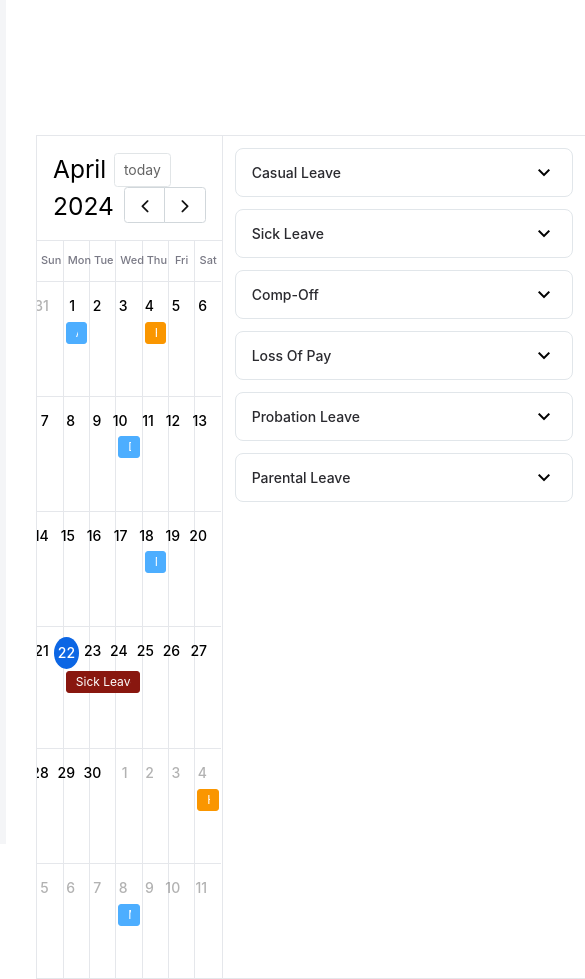
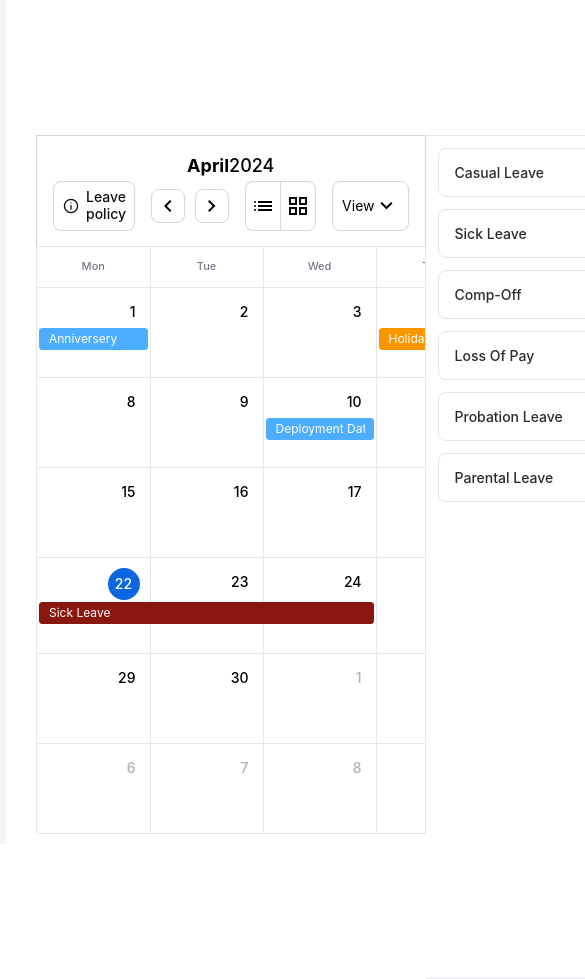
Before and after one commit to christojojo/wacpro-tasks, a React (Vite) app: page /Calender in a window 390 px wide. Shown: the top 979 px of the page, 585 px wide, since content can reach past the window. Built offline with nearby package versions, Linux system fonts and the light colour scheme.

Commit message:
calender updates

```diff
--- a/src/components/Calender/Calender.jsx
+++ b/src/components/Calender/Calender.jsx
@@ -1,10 +1,29 @@
-import React from "react";
+import React, { useEffect, useState } from "react";
 import FullCalendar from "@fullcalendar/react";
 import dayGridPlugin from "@fullcalendar/daygrid"; // a plugin!
 import interactionPlugin from "@fullcalendar/interaction"; // needed for dayClick
 import "./calenderstyle.css";
 
 function Calender() {
+  const [initialView, setInitialView] = useState("dayGridMonth");
+
+  useEffect(() => {
+    const handleResize = () => {
+      if (window.innerWidth < 768) {
+        setInitialView("timeGridWeek");
+      } else {
+        setInitialView("dayGridMonth");
+      }
+    };
+
+    handleResize();
+    window.addEventListener("resize", handleResize);
+
+    return () => {
+      window.removeEventListener("resize", handleResize);
+    };
+  }, []);
+
   const handleDateClick = (arg) => {
     // alert(arg.dateStr)
   };
@@ -19,26 +38,58 @@ function Calender() {
   };
 
   return (
+    <div className="calender-container w-full h-full">
+      <div className="calender-header flex justify-between py-[15px] px-4 border border-[#D1D7DB] border-b-0 flex-col xl:flex-row">
+        <div className="flex justify-center items-center">
+          <span className="font-bold text-[18px] leading-[30px]">April</span>
+          <span className="font-medium text-[18px] leading-[30px]">2024</span>
+        </div>
+        <div className="flex gap-4 justify-end">
+          <button className="flex items-center gap-x-1.5 font-medium text-[14px] leading-[16.94px] py-[7px] px-2 border border-[#D1D7DB] text-[#111111] rounded-md">
+            <span className="material-symbols-outlined text-lg">info</span>
+            Leave policy
+          </button>
+          <div className="flex gap-x-2.5 items-center">
+            <button className="flex justify-center items-center p-1 border border-[#D1D7DB] rounded-md">
+              <span className="material-symbols-outlined">chevron_left</span>
+            </button>
+            <button className="flex justify-center items-center p-1  border border-[#D1D7DB] rounded-md">
+              <span className="material-symbols-outlined">chevron_right</span>
+            </button>
+          </div>
+          <div className="flex rounded-md ">
+            <button className="flex justify-center items-center border border-[#D1D7DB] border-r-0 rounded-s-md p-[5px]">
+              <span className="material-symbols-outlined">list</span>
+            </button>
+            <button className="flex justify-center items-center border border-[#D1D7DB] rounded-e-md  p-[5px]">
+              <span className="material-symbols-outlined">grid_view</span>
+            </button>
+          </div>
+          <button className="flex justify-center items-center border border-[#D1D7DB] rounded-md py-[3px] px-[9px]">
+            View <span className="material-symbols-outlined">expand_more</span>
+          </button>
+        </div>
+      </div>
       <FullCalendar
         plugins={[dayGridPlugin, interactionPlugin]} // require4d plugins
         selectable="true" // Allow users to select dates
-      editable='true'
-      // hiddenDays: [ 2, 4 ]                         hide the week days if required
+        editable="true"
         initialView="dayGridMonth" // initial view
         dateClick={handleDateClick}
+        weekends={true} //show weekends in the calender
+        eventDrop={handleEventDrop} // Handle event drop
+        headerToolbar={false}
         titleFormat={
           { year: "numeric", month: "long" } //title format for calender
         }
-      weekends={true} //show weekends in the calender
-      eventDrop={handleEventDrop} // Handle event drop
         events={[
           { title: "Anniversery", date: "2024-04-01", color: "#4DAEFF" },
           { title: "Holiday", date: "2024-04-04", color: "#FA9600" },
           { title: "Holiday", date: "2024-05-04", color: "#FA9600" },
           { title: "Holiday", date: "2024-03-04", color: "#FA9600" },
           { title: "Deployment Date", date: "2024-04-10", color: "#4DAEFF" },
-        { title: "Meeting", date: "2024-04-18", color: "#4DAEFF" },
-        { title: "Meeting", date: "2024-05-08", color: "#4DAEFF" },
+          // { title: "Meeting", date: "2024-04-18", color: "#4DAEFF" },
+          // { title: "Meeting", date: "2024-05-08", color: "#4DAEFF" },
           {
             title: "Sick Leave",
             start: "2024-04-22",
@@ -46,7 +97,11 @@ function Calender() {
             color: "#89170F",
           },
         ]}
+        firstDay={1}
+
+        // hiddenDays: [ 2, 4 ]        hide the week days if required
       />
+    </div>
   );
 }
 
--- a/src/components/Calender/calenderstyle.css
+++ b/src/components/Calender/calenderstyle.css
@@ -37,6 +37,11 @@
 }
 
 
+.fc-day-sat .fc-daygrid-day-frame, .fc-day-sun .fc-daygrid-day-frame {
+  background-color: #f0f0f0;
+}
+
+
 :root {
   --fc-small-font-size: 12px;
   --fc-page-bg-color: #fff;
--- a/src/components/CalenderAside/CalenderAside.jsx
+++ b/src/components/CalenderAside/CalenderAside.jsx
@@ -63,7 +63,7 @@ function CalenderAside() {
   ];
 
   return (
-    <div className="max-w-[420px] w-full border h-dvh border-l-0">
+    <div className=" w-full border h-dvh border-l-0">
       <div className="p-3 h-full wrap">
         {LeaveSections.map((section, index) => (
           <div
--- a/src/pages/CalenderPage.jsx
+++ b/src/pages/CalenderPage.jsx
@@ -8,7 +8,7 @@ function CalenderPage() {
       <div className='flex flex-grow'>
       <Calender></Calender>
       </div>
-      <div className='max-w-[420px] w-full'>
+      <div className='max-w-[350px] xl:max-w-[420px]  w-full'>
       <CalenderAside/>
       </div>
     </div>
```
Lines whose indentation alone changed are shown as unchanged.
